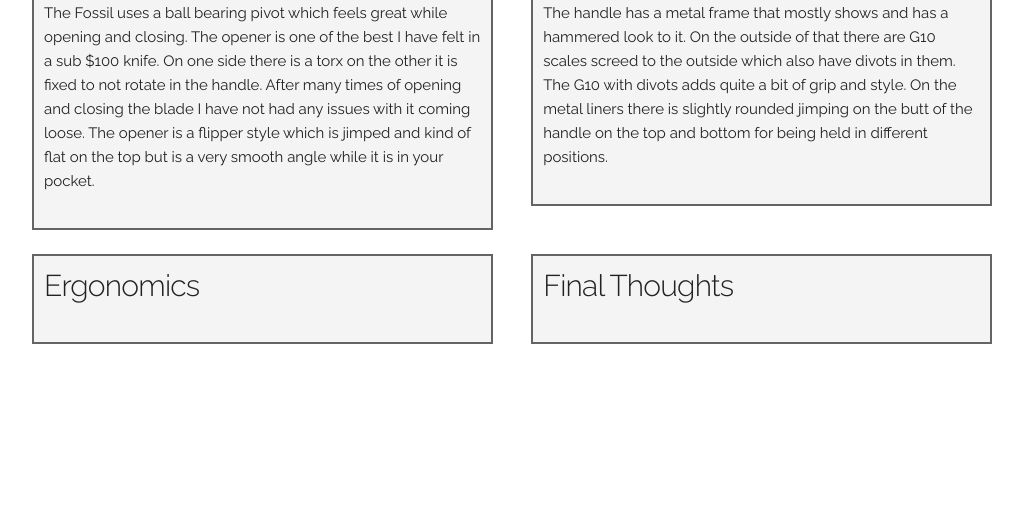
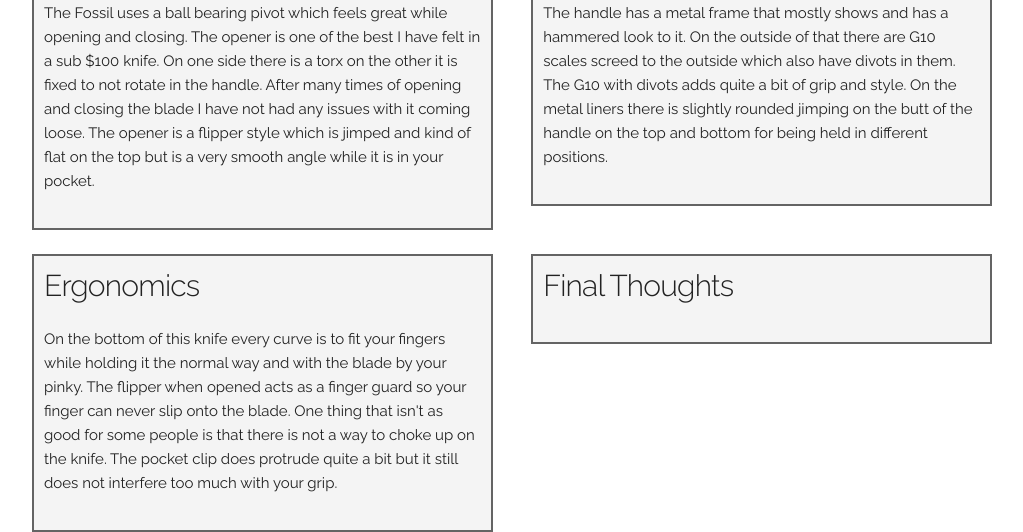
Before and after one commit to Jethro15/everyday-gear-reviews, a plain HTML site: page Knife Blog/Reviews/Knives/crkt-fossil.html in a window 1280 px wide. Shown: the part 751-1283 px from the top of the page, without its empty margins (128-1151 px from the left). Before the commit the page ends 1095 px from the top, so only its background shows below. Drawn offline with Linux system fonts and the light colour scheme.

Commit message:
fossil ergo

```diff
--- a/Knife Blog/Reviews/Knives/crkt-fossil.html
+++ b/Knife Blog/Reviews/Knives/crkt-fossil.html
@@ -110,7 +110,7 @@
         <div class="row">
             <div class="one-half column , review-box">
                 <h4>Ergonomics</h4>
-                <p></p>
+                <p>On the bottom of this knife every curve is to fit your fingers while holding it the normal way and with the blade by your pinky. The flipper when opened acts as a finger guard so your finger can never slip onto the blade. One thing that isn't as good for some people is that there is not a way to choke up on the knife. The pocket clip does protrude quite a bit but it still does not interfere too much with your grip.</p>
             </div>
             <div class="one-half column , review-box">
                 <h4>Final Thoughts</h4>
```
